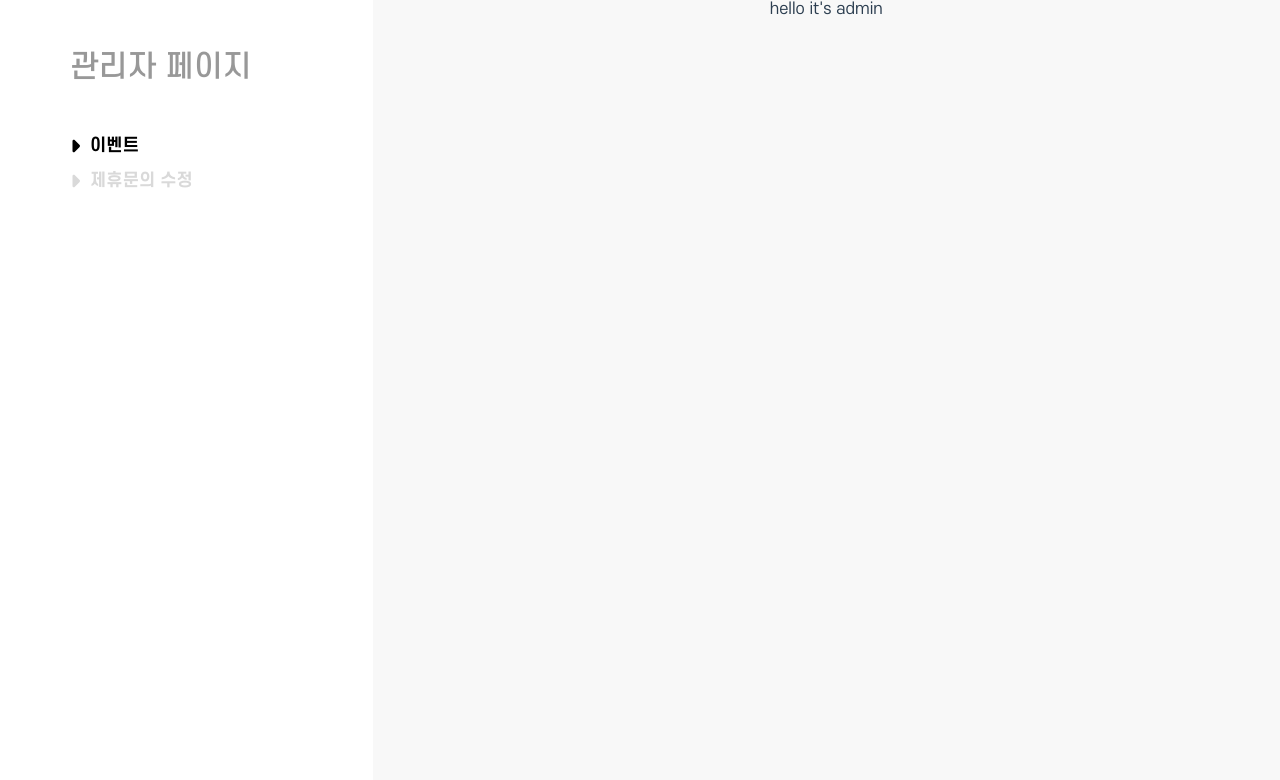
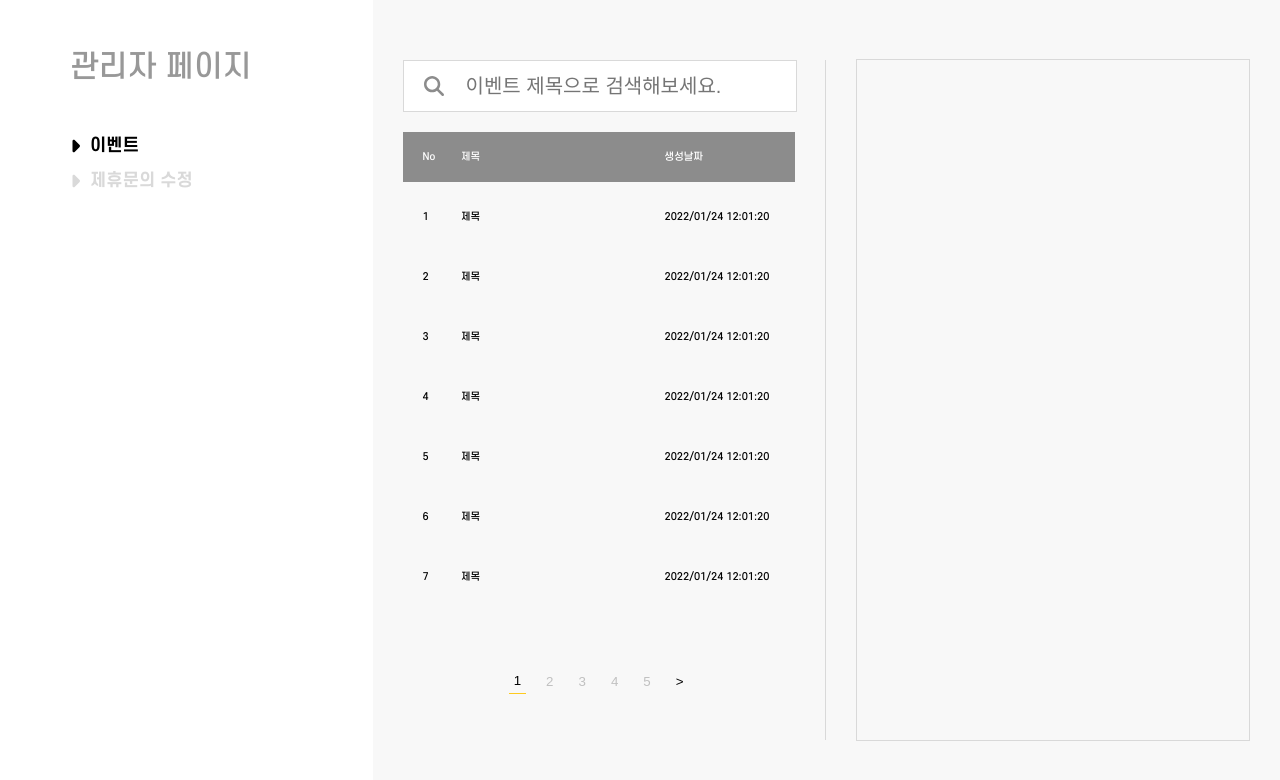
Before and after one commit to roddyisthebest/yeppeumtalk-vue, a Vue app: page /admin in a window 1280 px wide. Shown: the top 780 px of the page. Built offline with nearby package versions, Linux system fonts and the light colour scheme.

Commit message:
[퍼블리싱] 관리자 이벤트 리스트업

```diff
--- a/src/App.vue
+++ b/src/App.vue
@@ -21,7 +21,9 @@ body {
 
   min-height: 500px;
 }
-
+a {
+  text-decoration: none;
+}
 #app {
   font-family: 'SCDream', sans-serif !important;
   -webkit-font-smoothing: antialiased;
--- a/src/main.ts
+++ b/src/main.ts
@@ -11,6 +11,7 @@ import {
   faAngleRight,
   faUpLong,
   faCaretRight,
+  faSearch,
 } from '@fortawesome/free-solid-svg-icons';
 
 /* import font awesome icon component */
@@ -22,7 +23,8 @@ library.add(
   faXmark,
   faAngleRight,
   faUpLong,
-  faCaretRight
+  faCaretRight,
+  faSearch
 );
 
 /* add font awesome icon component */
--- a/src/views/Admin.vue
+++ b/src/views/Admin.vue
@@ -1,8 +1,40 @@
 <template>
-  <div>
-    hello it's admin
-
-    <router-view></router-view>
+  <div id="container">
+    <div id="left">
+      <div id="searchBarWrapper">
+        <font-awesome-icon icon="fa-solid fa-search" class="text" />
+        <input class="input" placeholder="이벤트 제목으로 검색해보세요." />
+      </div>
+      <div id="itemWrapper">
+        <div id="itemHeader">
+          <span class="text zero">No</span>
+          <span class="text one">제목</span>
+          <span class="text two">생성날짜</span>
+        </div>
+        <router-link
+          to="/admin/detail/12"
+          class="item"
+          v-for="index in 7"
+          :key="index"
+        >
+          <span class="text zero">{{ index }}</span>
+          <span class="text one">제목</span>
+          <span class="text two">2022/01/24 12:01:20</span>
+        </router-link>
+      </div>
+      <div id="pageWrapper">
+        <button class="button clicked">1</button>
+        <button class="button not-clicked">2</button>
+        <button class="button not-clicked">3</button>
+        <button class="button not-clicked">4</button>
+        <button class="button not-clicked">5</button>
+        <button class="button">></button>
+      </div>
+    </div>
+    <div id="block"></div>
+    <div id="right">
+      <router-view></router-view>
+    </div>
   </div>
 </template>
 
@@ -14,4 +46,125 @@ export default Vue.extend({
 });
 </script>
 
-<style scoped></style>
+<style scoped lang="scss">
+#container {
+  flex: 1;
+  display: flex;
+  gap: 0 30px;
+  height: 100%;
+  align-items: center;
+  justify-content: center;
+  padding: 0 30px;
+  #left {
+    flex: 1;
+    height: 85%;
+    display: flex;
+    flex-direction: column;
+    gap: 20px 0;
+
+    #searchBarWrapper {
+      width: calc(100% - 40px);
+      height: 50px;
+      border: 1px solid #d9d9d9;
+      background-color: white;
+      display: flex;
+      align-items: center;
+      gap: 20px;
+
+      padding: 0 20px;
+      .text {
+        color: #8c8c8c;
+        font-size: 20px;
+      }
+      .input {
+        flex: 1;
+        font-size: 20px;
+        outline: none;
+        border: none;
+      }
+    }
+
+    #itemWrapper {
+      display: flex;
+      gap: 10px 0;
+      flex-direction: column;
+      #itemHeader {
+        width: calc(100% - 40px);
+        height: 50px;
+        background-color: #8c8c8c;
+        display: flex;
+        gap: 0 20px;
+        align-items: center;
+        padding: 0 20px;
+        .text {
+          color: white;
+          font-size: 10px;
+          font-weight: 500;
+          text-align: start;
+        }
+      }
+      .item {
+        display: flex;
+        align-items: center;
+        padding: 0 20px;
+        width: calc(100% - 40px);
+        height: 50px;
+        gap: 0 20px;
+
+        &:hover {
+          background-color: lightgray;
+        }
+        transition: all 200ms ease;
+        .text {
+          color: black;
+          font-size: 10px;
+          font-weight: 500;
+          text-align: start;
+        }
+      }
+    }
+    #pageWrapper {
+      flex: 1;
+      display: flex;
+      justify-content: center;
+      align-items: center;
+      gap: 0 15px;
+
+      .button {
+        background-color: transparent;
+        border: none;
+        cursor: pointer;
+        padding: 5px;
+      }
+      .clicked {
+        color: black;
+        border-bottom: 1px solid #feca1f;
+      }
+      .not-clicked {
+        color: #c0c0c0;
+        border-bottom: none;
+      }
+    }
+  }
+  #right {
+    flex: 1;
+    height: 85%;
+    border: 1px solid #d9d9d9;
+  }
+  #block {
+    width: 1px;
+    background-color: #d9d9d9;
+    height: 85%;
+  }
+
+  .zero {
+    flex: 0.25;
+  }
+  .one {
+    flex: 2.5;
+  }
+  .two {
+    flex: 1.5;
+  }
+}
+</style>
--- a/src/views/AdminDetail.vue
+++ b/src/views/AdminDetail.vue
@@ -1,5 +1,5 @@
 <template>
-  <div>hello detail!</div>
+  <div id="container">hello detail!</div>
 </template>
 
 <script lang="ts">
@@ -10,4 +10,10 @@ export default Vue.extend({
 });
 </script>
 
-<style scoped></style>
+<style scoped lang="scss">
+#container {
+  flex: 1;
+  display: flex;
+  background-color: white;
+}
+</style>
```
